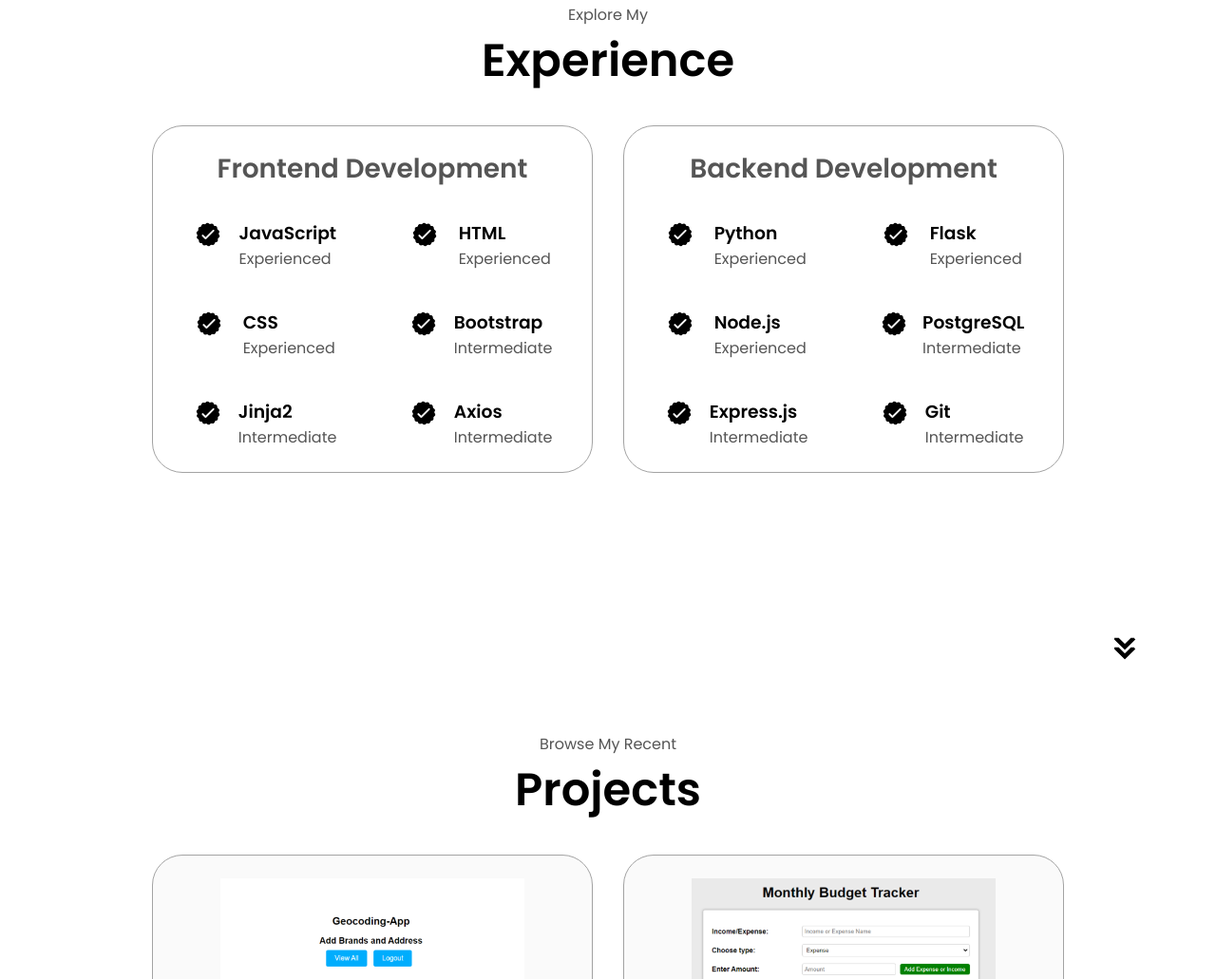
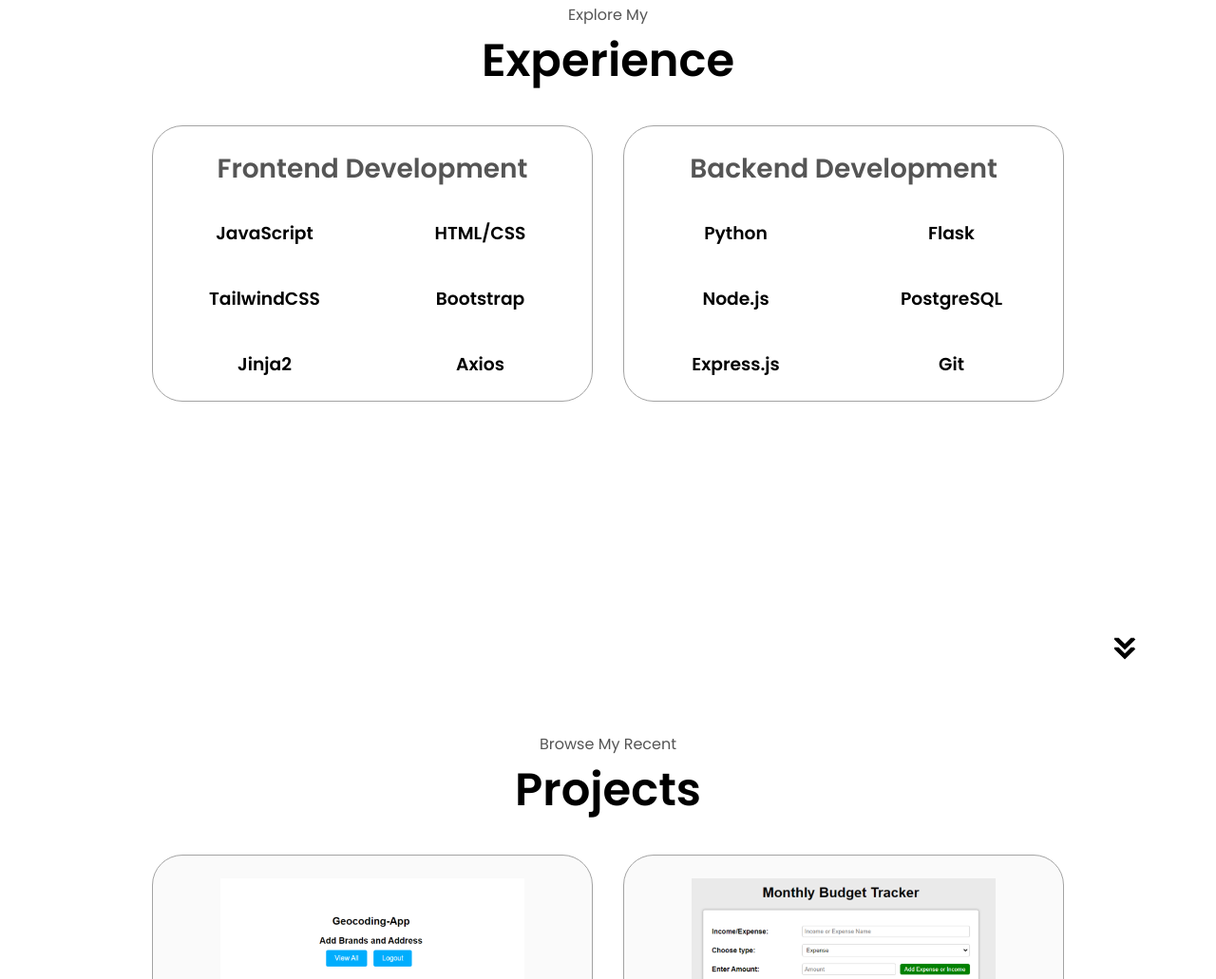
Before and after one commit to Jared951/portfolio, a plain HTML site: page index.html in a window 1280 px wide. Shown: the part 1693-2724 px from the top of the page at 95% size. Drawn offline with Linux system fonts and the light colour scheme; files whose address does not match are found by name.

Commit message:
removed check mark icons

```diff
--- a/index.html
+++ b/index.html
@@ -125,69 +125,69 @@ Jared Sewak is a Software Engineer based in Salt Lake City, UT, specializing in
                     <h2 class="experience-sub-title">Frontend Development</h2>
                     <div class="article-container">
                         <article>
-                            <img
+                            <!-- <img
                                 src="./assets/checkmark.png"
                                 alt="experience icon"
                                 class="icon"
-                            >
+                            > -->
                             <div>
                                 <h3>JavaScript</h3>
-                                <p>Experienced</p>
+                                <!-- <p>Experienced</p> -->
                             </div>
                         </article>
                         <article>
-                            <img
+                            <!-- <img
                                 src="./assets/checkmark.png"
                                 alt="experience icon"
                                 class="icon"
-                            >
+                            > -->
                             <div>
-                                <h3>HTML</h3>
-                                <p>Experienced</p>
+                                <h3>HTML/CSS</h3>
+                                <!-- <p>Experienced</p> -->
                             </div>
                         </article>
                         <article>
-                            <img
+                            <!-- <img
                                 src="./assets/checkmark.png"
                                 alt="experience icon"
                                 class="icon"
-                            >
+                            > -->
                             <div>
-                                <h3>CSS</h3>
-                                <p>Experienced</p>
+                                <h3>TailwindCSS</h3>
+                                <!-- <p>Experienced</p> -->
                             </div>
                         </article>
                         <article>
-                            <img
+                            <!-- <img
                                 src="./assets/checkmark.png"
                                 alt="experience icon"
                                 class="icon"
-                            >
+                            > -->
                             <div>
                                 <h3>Bootstrap</h3>
-                                <p>Intermediate</p>
+                                <!-- <p>Intermediate</p> -->
                             </div>
                         </article>
                         <article>
-                            <img
+                            <!-- <img
                                 src="./assets/checkmark.png"
                                 alt="experience icon"
                                 class="icon"
-                            >
+                            > -->
                             <div>
                                 <h3>Jinja2</h3>
-                                <p>Intermediate</p>
+                                <!-- <p>Intermediate</p> -->
                             </div>
                         </article>
                         <article>
-                            <img
+                            <!-- <img
                                 src="./assets/checkmark.png"
                                 alt="experience icon"
                                 class="icon"
-                            >
+                            > -->
                             <div>
                                 <h3>Axios</h3>
-                                <p>Intermediate</p>
+                                <!-- <p>Intermediate</p> -->
                             </div>
                         </article>
                         <!-- <article>
@@ -218,47 +218,47 @@ Jared Sewak is a Software Engineer based in Salt Lake City, UT, specializing in
                     <h2 class="experience-sub-title">Backend Development</h2>
                     <div class="article-container">
                         <article>
-                            <img
+                            <!-- <img
                                 src="./assets/checkmark.png"
                                 alt="experience icon"
                                 class="icon"
-                            >
+                            > -->
                             <div>
                                 <h3>Python</h3>
-                                <p>Experienced</p>
+                                <!-- <p>Experienced</p> -->
                             </div>
                         </article>
                         <article>
-                            <img
+                            <!-- <img
                                 src="./assets/checkmark.png"
                                 alt="experience icon"
                                 class="icon"
-                            >
+                            > -->
                             <div>
                                 <h3>Flask</h3>
-                                <p>Experienced</p>
+                                <!-- <p>Experienced</p> -->
                             </div>
                         </article>
                         <article>
-                            <img
+                            <!-- <img
                                 src="./assets/checkmark.png"
                                 alt="experience icon"
                                 class="icon"
-                            >
+                            > -->
                             <div>
                                 <h3>Node.js</h3>
-                                <p>Experienced</p>
+                                <!-- <p>Experienced</p> -->
                             </div>
                         </article>
                         <article>
-                            <img
+                            <!-- <img
                                 src="./assets/checkmark.png"
                                 alt="experience icon"
                                 class="icon"
-                            >
+                            > -->
                             <div>
                                 <h3>PostgreSQL</h3>
-                                <p>Intermediate</p>
+                                <!-- <p>Intermediate</p> -->
                             </div>
                         </article>
                         <!-- <article>
@@ -273,14 +273,14 @@ Jared Sewak is a Software Engineer based in Salt Lake City, UT, specializing in
                             </div>
                         </article> -->
                         <article>
-                            <img
+                            <!-- <img
                                 src="./assets/checkmark.png"
                                 alt="experience icon"
                                 class="icon"
-                            >
+                            > -->
                             <div>
                                 <h3>Express.js</h3>
-                                <p>Intermediate</p>
+                                <!-- <p>Intermediate</p> -->
                             </div>
                         </article>
                         <!-- <article>
@@ -295,14 +295,14 @@ Jared Sewak is a Software Engineer based in Salt Lake City, UT, specializing in
                             </div>
                         </article> -->
                         <article>
-                            <img
+                            <!-- <img
                                 src="./assets//checkmark.png"
                                 alt="experience icon"
                                 class="icon"
-                            >
+                            > -->
                             <div>
                                 <h3>Git</h3>
-                                <p>Intermediate</p>
+                                <!-- <p>Intermediate</p> -->
                             </div>
                         </article>
                     </div>
```
